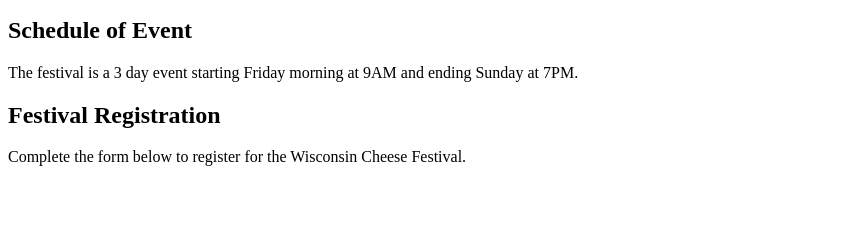
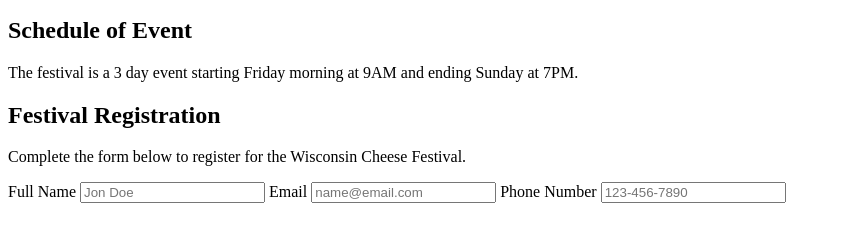
Before and after one commit to jk23-dev/LP5, a plain HTML site: page index.html in a window 1280 px wide. Shown: the part 200-442 px from the top of the page, without its empty margins (0-841 px from the left). Drawn offline with Linux system fonts and the light colour scheme.

Commit message:
add form and 3 input types

```diff
--- a/index.html
+++ b/index.html
@@ -30,7 +30,14 @@
 						<h2>Festival Registration</h2>
 						<p>Complete the form below to register for the Wisconsin Cheese Festival.</p>
 					</section>
-				</main>
+						<form action="#" method="post">
+							<label for="full-name">Full Name</label>
+							<input type="text" id="full-name" name="full-name" placeholder="Jon Doe">
+							<label for="email">Email</label>
+							<input type="email" id="email" name="email" placeholder="name@email.com">
+							<label for="phone">Phone Number</label>
+							<input type="tel" id="phone" name="phone" placeholder="123-456-7890">
+					</main>
 			</body>
 		<footer>
 
```
